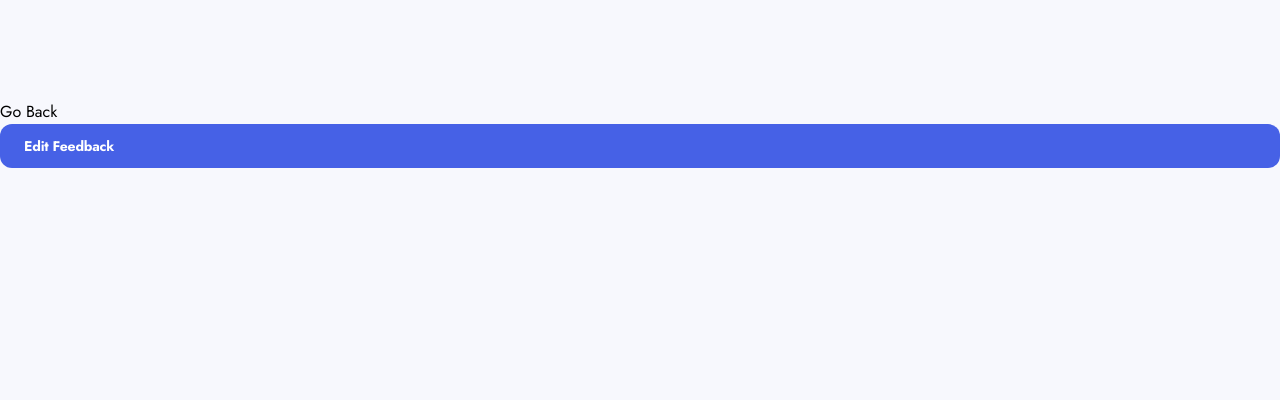
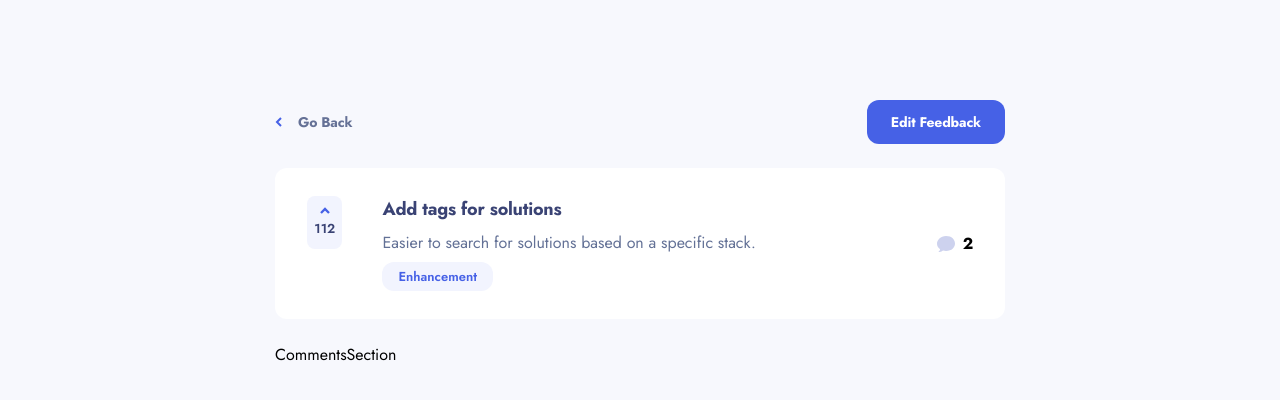
Before and after one commit to FlorianGmz/Frontend-Mentor-Challenges, a React (Vite) app in the folder product-feedback/: page /feedback/1 in a window 1280 px wide. Shown: the top 400 px of the page. Built offline with nearby package versions, Linux system fonts and the light colour scheme.

Commit message:
Header complete + Comments section beginning

```diff
--- a/product-feedback/src/@types/type.d.ts
+++ b/product-feedback/src/@types/type.d.ts
@@ -7,6 +7,13 @@ export interface User {
 export interface Comment {
   id: number;
   content: string;
+  user: User;
+  replies?: Reply[];
+}
+
+export interface Reply {
+  content: string;
+  replyingTo: string;
   user: User;
 }
 
@@ -19,3 +26,7 @@ export interface FeedbackType {
   description: string;
   comments?: Comment[];
 }
+
+export interface AppData {
+  data: { currentUser: User; productRequests: FeedbackType[] };
+}
--- a/product-feedback/src/App.tsx
+++ b/product-feedback/src/App.tsx
@@ -1,3 +1,4 @@
+import data from "./data/data.json";
 import { createBrowserRouter, RouterProvider } from "react-router-dom";
 import SuggestionsPage from "./components/SuggestionsPage.tsx/SuggestionsPage";
 import FeedbackDetailPage from "./components/FeedbackDetailPage.tsx/FeedbackDetailPage";
@@ -5,11 +6,11 @@ import FeedbackDetailPage from "./components/FeedbackDetailPage.tsx/FeedbackDeta
 const router = createBrowserRouter([
   {
     path: "/suggestions",
-    element: <SuggestionsPage />,
+    element: <SuggestionsPage data={data} />,
   },
   {
     path: "/feedback/:id",
-    element: <FeedbackDetailPage />,
+    element: <FeedbackDetailPage data={data} />,
   },
 ]);
 
--- a/product-feedback/src/components/Feedback/Feedback.tsx
+++ b/product-feedback/src/components/Feedback/Feedback.tsx
@@ -13,7 +13,7 @@ const Feedback: React.FC<FeedbackProps> = ({ feedback }) => {
   const { id, title, category, upvotes, description, comments } = feedback;
 
   return (
-    <div className="group flex h-[151px] w-[825px] cursor-pointer rounded-xl bg-bt-white_def px-[32px] py-[28px]">
+    <div className="group flex h-[151px] cursor-pointer rounded-xl bg-bt-white_def px-[32px] py-[28px]">
       <Upvote upvotes={upvotes} />
       <NavLink to={`/feedback/${id}`} className="flex w-full justify-between">
         <Request category={category} title={title} description={description} />
--- /dev/null
+++ b/product-feedback/src/components/FeedbackDetailPage.tsx/CommentsSection.tsx
@@ -0,0 +1,5 @@
+const CommentsSection = () => {
+  return <div>CommentsSection</div>;
+};
+
+export default CommentsSection;
--- a/product-feedback/src/components/FeedbackDetailPage.tsx/FeedbackDetailPage.tsx
+++ b/product-feedback/src/components/FeedbackDetailPage.tsx/FeedbackDetailPage.tsx
@@ -1,9 +1,23 @@
+import { useParams } from "react-router-dom";
+import Feedback from "../Feedback/Feedback";
 import Header from "./Header";
+import React from "react";
+import { AppData } from "../../@types/type";
+import CommentsSection from "./CommentsSection";
 
-const FeedbackDetailPage = () => {
+const FeedbackDetailPage: React.FC<AppData> = ({ data }) => {
+  const currentParam = useParams();
+  const currentId = currentParam?.id;
+  const currentFeedback = data.productRequests.filter(
+    (request) => request.id === Number(currentId),
+  );
+  console.log(currentFeedback);
+
   return (
-    <div className="mx-auto my-[100px]">
+    <div className="mx-auto my-[100px] flex w-[730px] flex-col gap-[24px]">
       <Header />
+      <Feedback feedback={currentFeedback[0]} />
+      <CommentsSection />
     </div>
   );
 };
--- a/product-feedback/src/components/FeedbackDetailPage.tsx/Header.tsx
+++ b/product-feedback/src/components/FeedbackDetailPage.tsx/Header.tsx
@@ -1,10 +1,16 @@
 import { NavLink } from "react-router-dom";
 import NavButton from "../NavButton";
+import IconArrowLeft from "./IconArrowLeft";
 
 const Header = () => {
   return (
-    <div>
-      <NavLink to={"before"}>Go Back</NavLink>
+    <div className="flex items-center justify-between">
+      <div className="flex items-center gap-[16px]">
+        <IconArrowLeft />
+        <NavLink to={"before"} className="text-h4 text-bt-white_font">
+          Go Back
+        </NavLink>
+      </div>
       <NavButton
         to="/feedback/edit"
         bgColor="bt-blue_def"
--- /dev/null
+++ b/product-feedback/src/components/FeedbackDetailPage.tsx/IconArrowLeft.tsx
@@ -0,0 +1,15 @@
+const IconArrowLeft = () => {
+  return (
+    <svg width="7" height="10" xmlns="http://www.w3.org/2000/svg">
+      <path
+        d="M6 9L2 5l4-4"
+        stroke="#4661E6"
+        stroke-width="2"
+        fill="none"
+        fill-rule="evenodd"
+      />
+    </svg>
+  );
+};
+
+export default IconArrowLeft;
```
Also changed, not shown: product-feedback/src/components/SuggestionsPage.tsx/SuggestionsPage.tsx (+3 -4 lines).
